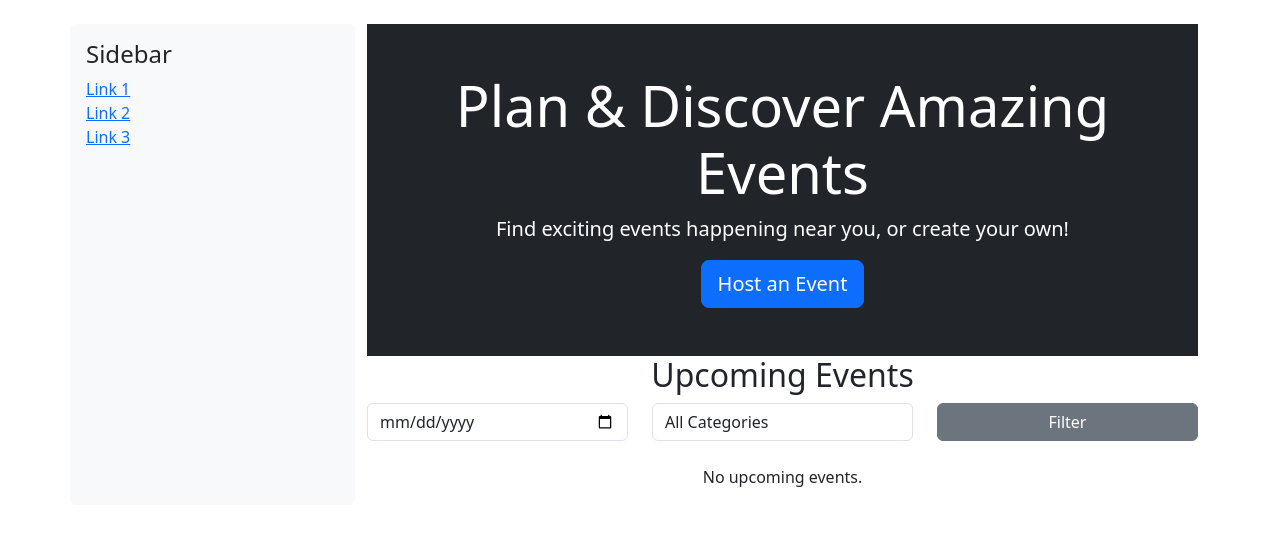
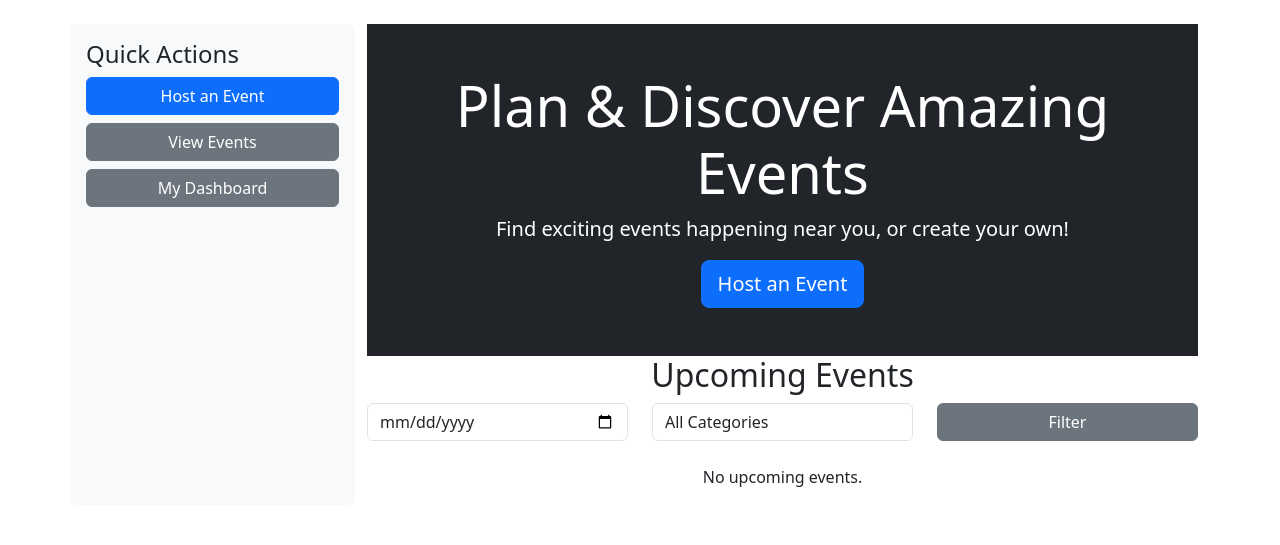
Before and after one commit to Markmcl25/project4, a Django app: page / in a window 1280 px wide. Shown: the part 144-689 px from the top of the page. Run offline with Django 3.2, Linux system fonts and the light colour scheme; data that the repository does not hold is empty.

Commit message:
updated side bar button to bootstrap within base

```diff
--- a/templates/base.html
+++ b/templates/base.html
@@ -46,11 +46,11 @@
         <div class="row">
             <!-- Sidebar -->
             <aside class="col-md-3 bg-light p-3 rounded">
-                <h4>Sidebar</h4>
+                <h4>Quick Actions</h4>
                 <ul class="list-unstyled">
-                    <li><a href="#">Link 1</a></li>
-                    <li><a href="#">Link 2</a></li>
-                    <li><a href="#">Link 3</a></li>
+                    <li><a href="{% url 'create_event' %}" class="btn btn-primary w-100 mb-2">Host an Event</a></li>
+                    <li><a href="{% url 'event_list' %}" class="btn btn-secondary w-100 mb-2">View Events</a></li>
+                    <li><a href="{% url 'dashboard' %}" class="btn btn-secondary w-100">My Dashboard</a></li>
                 </ul>
             </aside>
 
```
